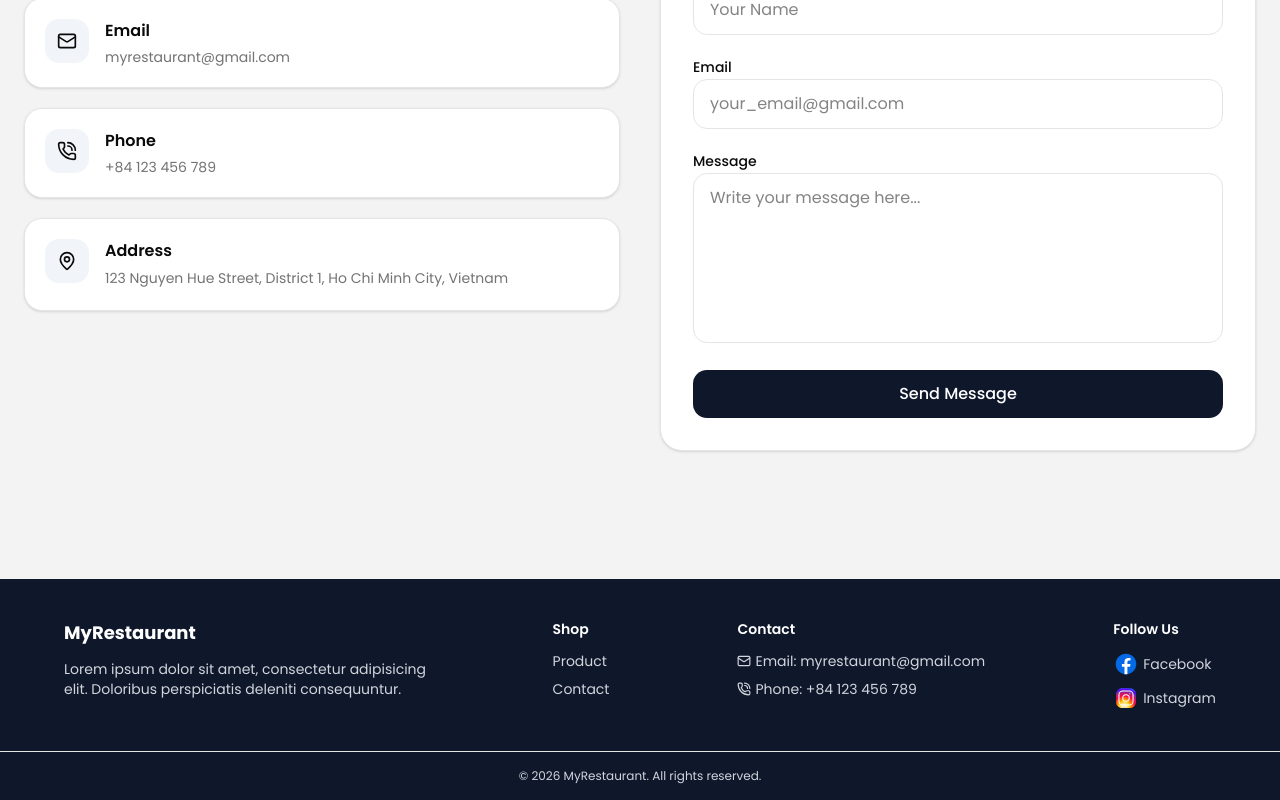
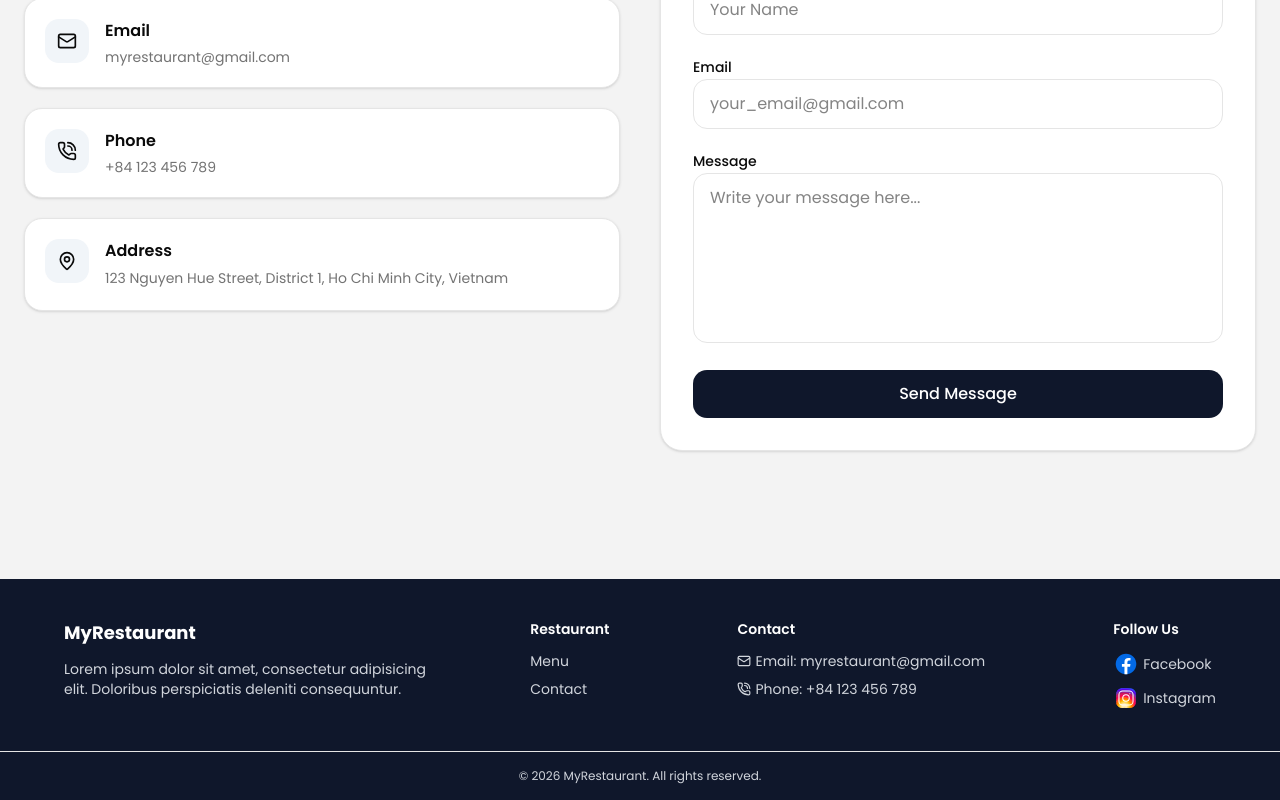
Before and after one commit to nmdat-03/restaurant-app, a Next.js app in the folder website/: page /contact in a window 1280 px wide. Shown: the part 541-1341 px from the top of the page. Built offline with nearby package versions, Linux system fonts and the light colour scheme; no server answers.

Commit message:
upload source code

```diff
--- a/website/components/common/Footer.tsx
+++ b/website/components/common/Footer.tsx
@@ -20,11 +20,11 @@ export default function Footer() {
                 </div>
 
                 <div className="flex flex-col gap-8 md:flex-row md:gap-32 md:justify-center">
-                    {/* Shop */}
+                    {/* Restaurant */}
                     <div>
-                        <h3 className="font-semibold mb-3">Shop</h3>
+                        <h3 className="font-semibold mb-3">Restaurant</h3>
                         <ul className="space-y-2 text-gray-300">
-                            <li><Link href="/products">Product</Link></li>
+                            <li><Link href="/products">Menu</Link></li>
                             <li><Link href="/contact">Contact</Link></li>
                         </ul>
                     </div>
--- a/website/components/product/ProductList.tsx
+++ b/website/components/product/ProductList.tsx
@@ -14,7 +14,7 @@ export default function ProductList({ products }: Props) {
     }
 
     return (
-        <div className="grid grid-cols-2 md:grid-cols-3 xl:grid-cols-5 gap-3">
+        <div className="grid grid-cols-2 md:grid-cols-5 gap-3">
             {products.map((product) => (
                 <ProductCard key={product.id} product={product} />
             ))}
```
